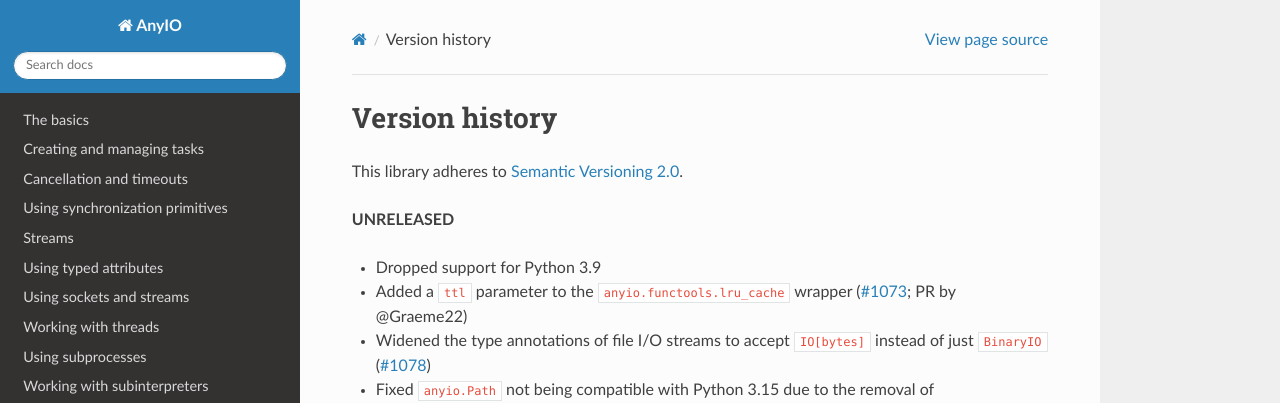
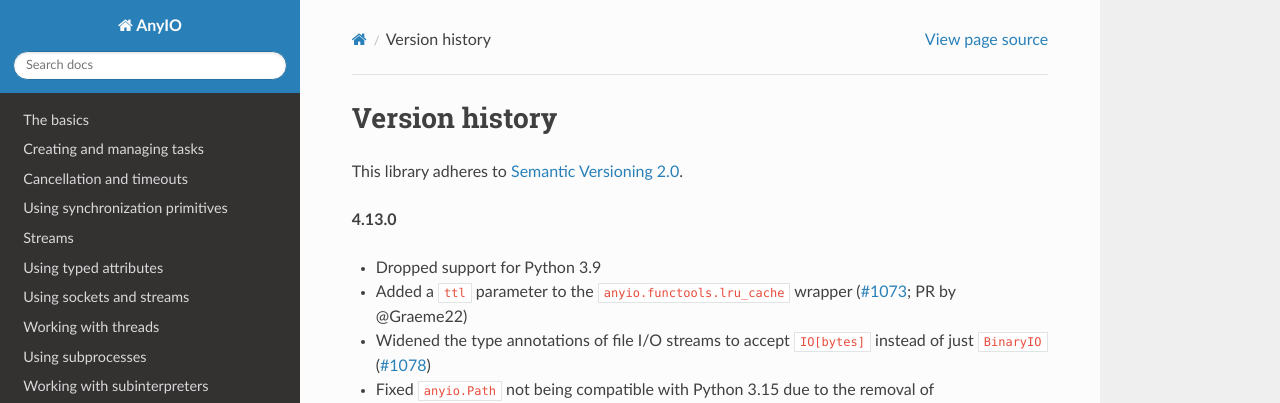
Before and after one commit to agronholm/anyio, a Sphinx documentation site: the page built from docs/versionhistory.rst, in a window 1280 px wide and 900 px high. Shown: the top 403 px of the window. Built offline with Sphinx 7.4.7 and the Read the Docs theme 3.1.0, drawn with Linux system fonts in a browser that asks for light colours; the version number could not be read and is left out.

Commit message:
Bumped up the version

```diff
--- a/docs/versionhistory.rst
+++ b/docs/versionhistory.rst
@@ -3,7 +3,7 @@ Version history
 
 This library adheres to `Semantic Versioning 2.0 <http://semver.org/>`_.
 
-**UNRELEASED**
+**4.13.0**
 
 - Dropped support for Python 3.9
 - Added a ``ttl`` parameter to the ``anyio.functools.lru_cache`` wrapper
```
